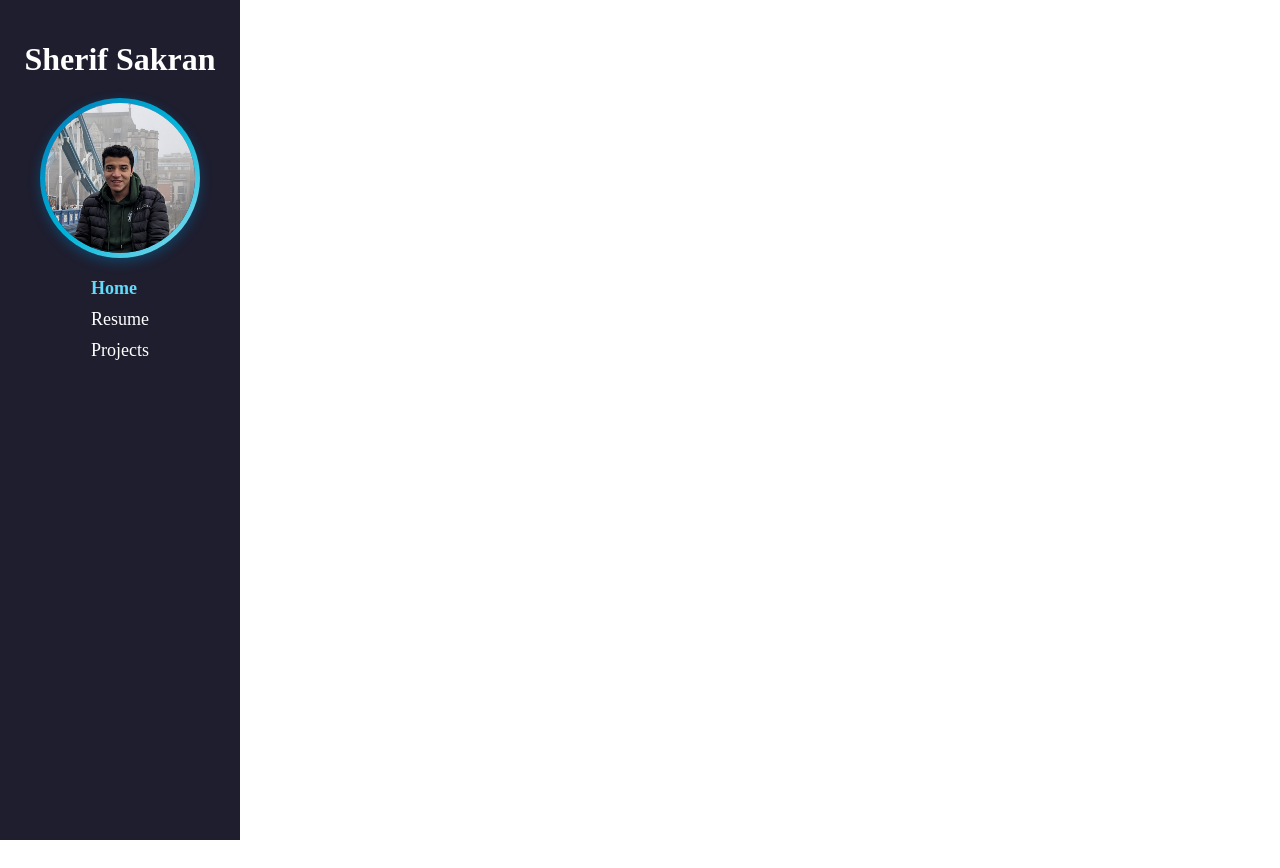
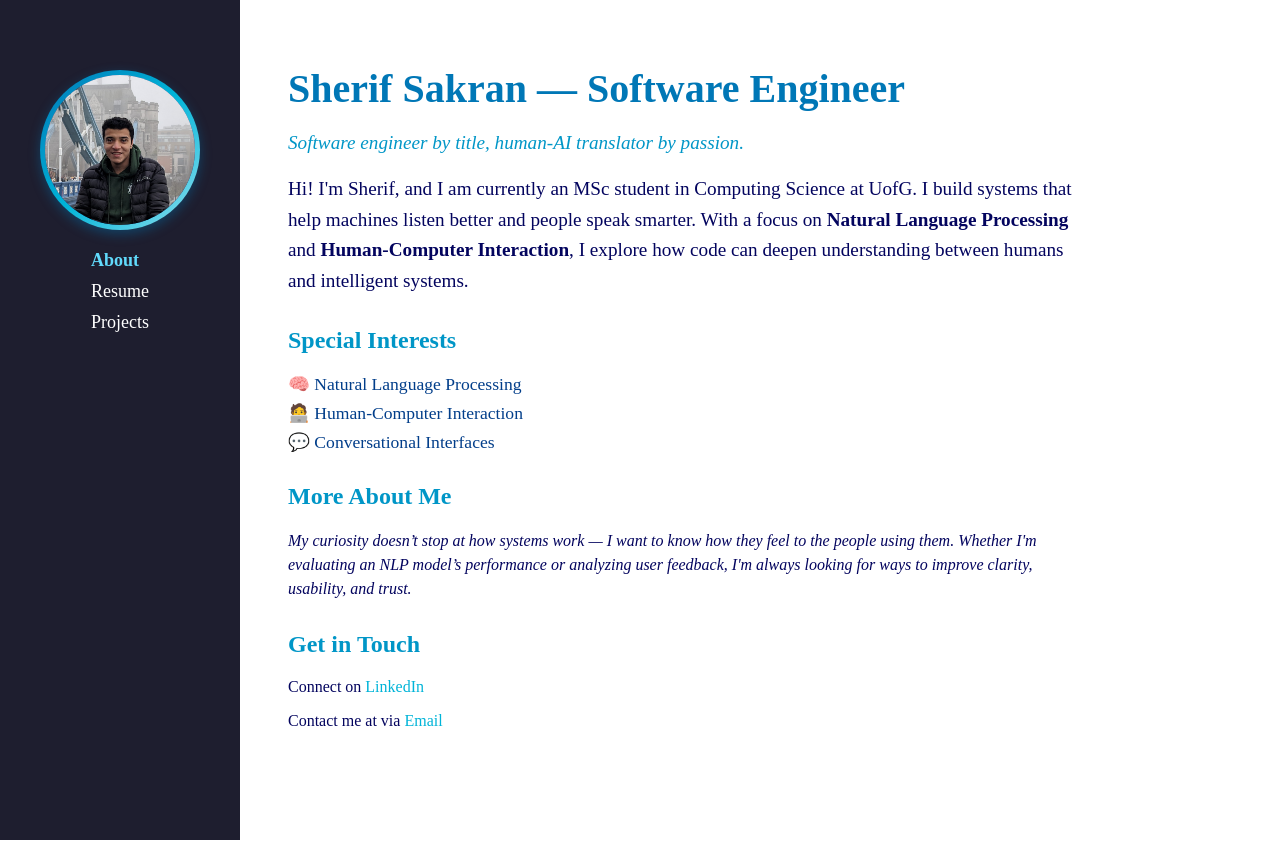
Before and after one commit to Sherif-Sakran/Sherif-Sakran.github.io, a React (Vite) app: page / in a window 1280 px wide. Before the commit the page ends 816 px from the top, so only its background shows below. Built offline with nearby package versions, Linux system fonts and the light colour scheme.

Commit message:
Added the About page

```diff
--- a/src/App.jsx
+++ b/src/App.jsx
@@ -1,6 +1,6 @@
 import { BrowserRouter as Router, Routes, Route} from 'react-router-dom'
 import MainLayout from './layouts/MainLayout'
-import Home from './pages/Home'
+import About from './pages/About'
 import Projects from './pages/Projects'
 import Resume from './pages/Resume'
 import './App.css'
@@ -11,7 +11,7 @@
     <Router>
       <Routes>
         <Route path="/" element={<MainLayout />}>
-          <Route index element={<Home />} />
+          <Route index element={<About />} />
           <Route path="resume" element={<Resume />} />
           <Route path="projects" element={<Projects />} />
           <Route path="*" element={<h1>404 Not Found</h1>} />
--- a/src/components/Sidebar.jsx
+++ b/src/components/Sidebar.jsx
@@ -6,11 +6,11 @@
 const Sidebar = () => {
   return (
     <div className="sidebar">
-      <h1>Sherif Sakran</h1>
+      {/* <h1 className="name">Sherif Sakran</h1> */}
       <img src={photo} alt="Cheefrul" className="profile-pic"/>
       <nav className="nav-links">
         <NavLink to="/" >
-            Home
+            About
         </NavLink>
         <NavLink to="/resume" >
             Resume
--- /dev/null
+++ b/src/css/About.css
@@ -0,0 +1,57 @@
+.about-container {
+    /* padding: 40px; */
+    color: #03045e;
+    max-width: 800px;
+    /* margin: 0 auto; */
+  }
+
+  .about-title {
+    font-size: 2.5rem;
+    color: #0077b6;
+    margin-bottom: 20px;
+  }
+
+  .about-subtitle {
+    font-size: 1.2rem;
+    color: #0096c7;
+    margin-bottom: 20px;
+  }
+
+  .about-bio {
+    font-size: 1.2rem;
+    line-height: 1.6;
+    margin-bottom: 30px;
+  }
+
+  .section-heading {
+    font-size: 1.5rem;
+    color: #0096c7;
+    margin-top: 30px;
+  }
+
+  .interests {
+    list-style: none;
+    padding-left: 0;
+    font-size: 1.1rem;
+    margin-top: 10px;
+    color: #023e8a;
+  }
+
+  .interests li {
+    margin: 8px 0;
+  }
+
+  .fun-facts {
+    font-style: italic;
+    margin-top: 10px;
+    line-height: 1.5;
+  }
+
+  .contact-section a {
+    color: #00b4d8;
+    text-decoration: none;
+  }
+
+  .contact-section a:hover {
+    text-decoration: underline;
+  }
--- a/src/css/MainLayout.css
+++ b/src/css/MainLayout.css
@@ -6,7 +6,8 @@
 .content {
   margin-left: 250px; /* match the sidebar width */
   padding: 30px;
-  background-color: #caf0f8;
+  /* background-color: #caf0f8; */
+  background-color: #ffffff;
   color: #03045e;
   min-height: 100vh;
 }
--- a/src/css/Sidebar.css
+++ b/src/css/Sidebar.css
@@ -10,16 +10,19 @@
   display: flex;
   flex-direction: column;
   align-items: center;
+  /* justify-content: center; */
   overflow-y: auto; /* In case sidebar content exceeds viewport */
 }
 
-h1 {
+.name {
   font-size: 2em;
   margin-bottom: 20px;
+  margin-top: 50px;
   color: #ffffff; /* Light blue color for the heading */
 }
 
 .profile-pic {
+  margin-top:50px;
   width: 150px !important; /* or any value you want */
   /* height: 150px; */
   border-radius: 50%;
--- a/src/layouts/MainLayout.jsx
+++ b/src/layouts/MainLayout.jsx
@@ -1,6 +1,7 @@
 import React from 'react'
 import { Outlet } from 'react-router-dom'
 import Sidebar from '../components/sidebar'
+import '../css/MainLayout.css'
 
 const MainLayout = () => {
   return (
--- /dev/null
+++ b/src/pages/About.jsx
@@ -0,0 +1,37 @@
+import React from 'react'
+import '../css/About.css'
+
+const About = () => {
+  return (
+<div className="about-container">
+      <h1 className="about-title">Sherif Sakran — Software Engineer</h1>
+      <p className="about-subtitle">
+        <em>Software engineer by title, human-AI translator by passion.</em>
+      </p>
+      <p className="about-bio">
+      Hi! I'm Sherif, and I am currently an MSc student in Computing Science at UofG. I build systems that help machines listen better and people speak smarter. With a focus on <strong>Natural Language Processing</strong> and <strong>Human-Computer Interaction</strong>, I explore how code can deepen understanding between humans and intelligent systems.
+      </p>
+
+      <h2 className="section-heading">Special Interests</h2>
+      <ul className="interests">
+        <li>🧠 Natural Language Processing</li>
+        <li>🧑‍💻 Human-Computer Interaction</li>
+        <li>💬 Conversational Interfaces</li>
+      </ul>
+
+      <h2 className="section-heading">More About Me</h2>
+      <p className="fun-facts">
+      My curiosity doesn’t stop at how systems work — I want to know how they feel to the people using them. Whether I'm evaluating an NLP model’s performance or analyzing user feedback, I'm always looking for ways to improve clarity, usability, and trust.
+      {/* When I need to focus, I head to the library — it’s where ideas get sharper, code gets cleaner, and distractions disappear.  */}
+      </p>
+
+      <div className="contact-section">
+        <h2 className="section-heading">Get in Touch</h2>
+        <p>Connect on <a href="https://www.linkedin.com/in/sherif-sakran/" target="_blank" rel="noreferrer">LinkedIn</a></p>
+        <p>Contact me at via <a href="mailto:sherifsakraan@gmail.com">Email</a></p>
+      </div>
+    </div>
+  )
+}
+
+export default About
--- a/src/pages/Home.jsx
+++ /dev/null
@@ -1,11 +0,0 @@
-import React from 'react'
-
-const Home = () => {
-  return (
-    <div>
-      <h1>Home page</h1>
-    </div>
-  )
-}
-
-export default Home
```
